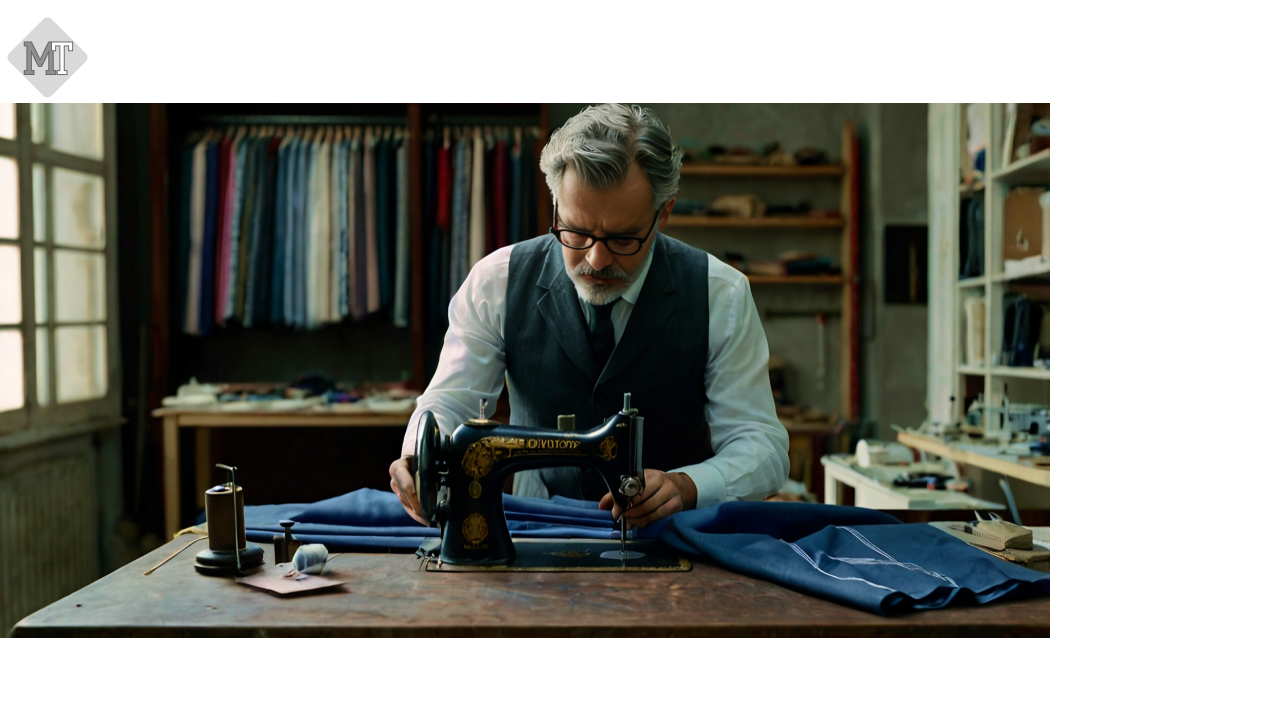
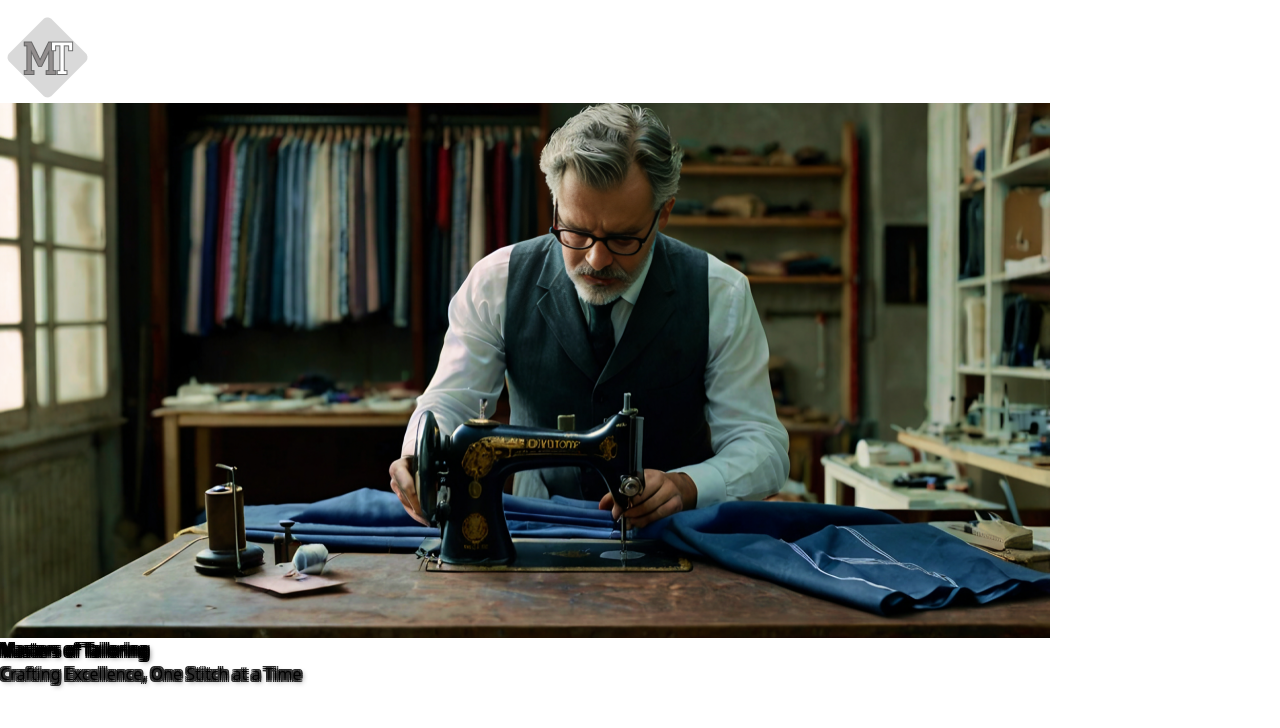
Before and after one commit to gbejoy/Masters_of_tailoring, a React (Vite) app in the folder vite-project/: page / in a window 1280 px wide. Shown: the top 728 px of the page. Built offline with nearby package versions, Linux system fonts and the light colour scheme.

Commit message:
Loading page 1

```diff
--- a/vite-project/src/Components/LandingPage.jsx
+++ b/vite-project/src/Components/LandingPage.jsx
@@ -8,6 +8,10 @@
             <div className="h-svh w-full bg=[#17383E]">
                 <img src="/Landing_Page.png" alt="landing page" className="h-full w-full object-cover lg:object-fill" />
             </div>
+            <div className="flex flex-col gap-2 text-center w-[35rem] absolute top-1/2 left-1/2 text-stone-100 -translate-x-1/2 -translate-y-1/2 bg-[#1313132c] backdrop-blur-64">
+                <h1 className="text-5xl font-bold shadow-text">Masters of <span className="text-[#F28928]">Tailoring</span></h1>
+                <p className="text-[#66E7E1] font-bold shadow-text-light">Crafting Excellence, One Stitch at a Time</p>
+            </div>
         </div>
     )
 }
--- a/vite-project/src/index.css
+++ b/vite-project/src/index.css
@@ -1,3 +1,34 @@
 @tailwind base;
 @tailwind components;
 @tailwind utilities;
+
+/* ----------- General Styles -------------- */
+html {
+    scroll-behavior: smooth;
+}
+
+.shadow-text {
+    text-shadow:
+        2px 2px 0 #000,
+        -2px -2px 0 #000,
+        2px -2px 0 #000,
+        -2px 2px 0 #000,
+        0 2px 0 #000,
+        2px 0 0 #000,
+        0 -2px 0 #000,
+        -2px 0 0 #000,
+        2px 2px 5px #000;;
+}
+
+.shadow-text-light {
+    text-shadow:
+      2px 2px 0 #2b2b2b,
+      -2px -2px 0 #2b2b2b,
+      2px -2px 0 #2b2b2b,
+      -2px 2px 0 #2b2b2b,
+      0 2px 0 #2b2b2b,
+      2px 0 0 #2b2b2b,
+      0 -2px 0 #2b2b2b,
+      -2px 0 0 #2b2b2b,
+      2px 2px 5px #2b2b2b;
+}
```
